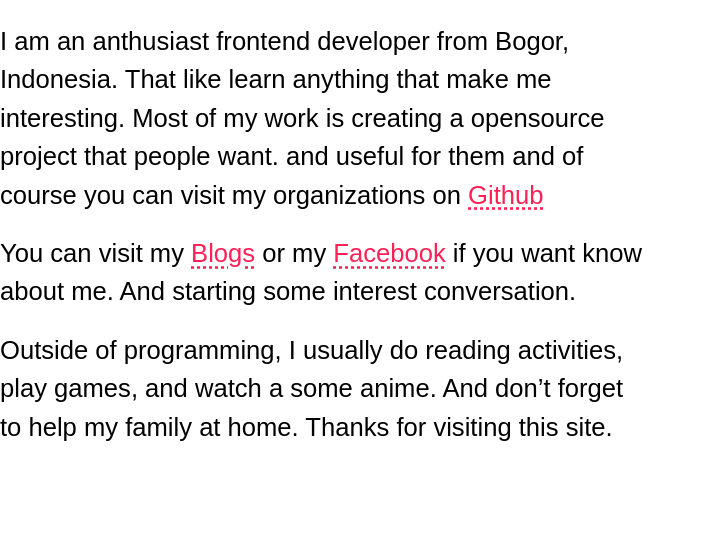
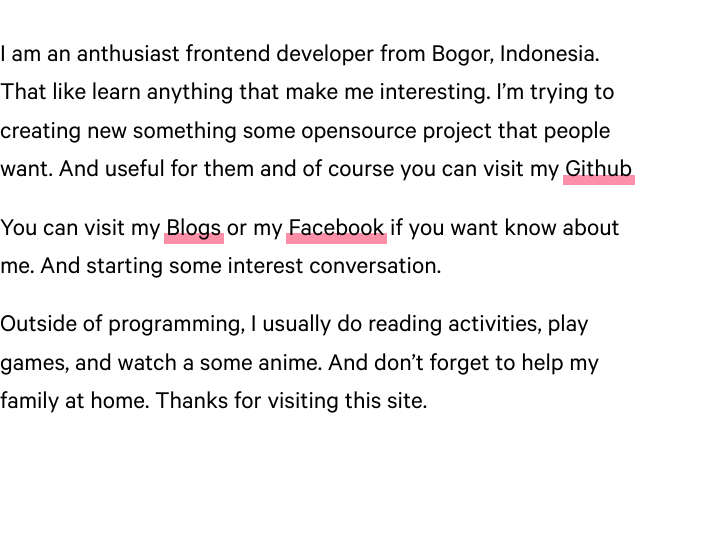
Before and after one commit to rahXephonz/ioofy.github.io, a plain HTML site: page index.html in a window 1280 px wide. Shown: the part 282-828 px from the top of the page, without its empty margins (0-705 px from the left). After the commit the page ends 806 px from the top, so only its background shows below. Drawn offline with Linux system fonts and the light colour scheme.

Commit message:
feat: restyle

```diff
--- a/assets/CSS/style.css
+++ b/assets/CSS/style.css
@@ -14,7 +14,13 @@
   box-sizing: border-box;
   padding: 0px;
   margin: 0px;
-  font-family: "Callibre", sans-serif;
+  font-family: "Calibre", sans-serif;
+}
+
+a {
+  text-decoration: none;
+  position: relative;
+  color: black;
 }
 
 .container {
@@ -32,6 +38,23 @@ h2 {
   margin: 40px 0;
 }
 
+a::after {
+  content: "";
+  position: absolute;
+  z-index: -1;
+  top: 60%;
+  left: -0.1em;
+  right: -0.1em;
+  bottom: 0;
+  transition: top 200ms cubic-bezier(0, 0.8, 0.13, 1);
+  background-color: #fd2155;
+  opacity: 0.5;
+}
+
+a:hover::after {
+  top: 10%;
+}
+
 .content {
   margin: 50px 0;
   max-width: 650px;
@@ -42,13 +65,7 @@ h2 {
   line-height: 1.5;
   font-weight: 200;
   margin: 20px 0;
-}
-
-.content a {
-  text-decoration: underline;
-  text-decoration-style: dotted;
-  text-underline-offset: 4px;
-  color: #fd2155;
+  font-family: "Calibre";
 }
 
 @media screen and (max-width: 768px) {
@@ -65,4 +82,8 @@ h2 {
   .content {
     max-width: 100%;
   }
+
+  .content p {
+    font-size: 1.3rem;
+  }
 }
--- a/index.html
+++ b/index.html
@@ -46,16 +46,16 @@
   </head>
   <body>
     <div class="container">
-      <h1>Hello.</h1>
+      <h1>Hello, there👋.</h1>
       <h2>My name is Rizkyy</h2>
 
       <div class="content">
         <p>
           I am an anthusiast frontend developer from Bogor, Indonesia. That like
-          learn anything that make me interesting. Most of my work is creating a
-          opensource project that people want. and useful for them and of course
-          you can visit my organizations on
-          <a href="https://github.com/morphfy">Github</a>
+          learn anything that make me interesting. I’m trying to creating new
+          something some opensource project that people want. And useful for
+          them and of course you can visit my
+          <a href="https://github.com/ioofy">Github</a>
         </p>
         <p>
           You can visit my
```
